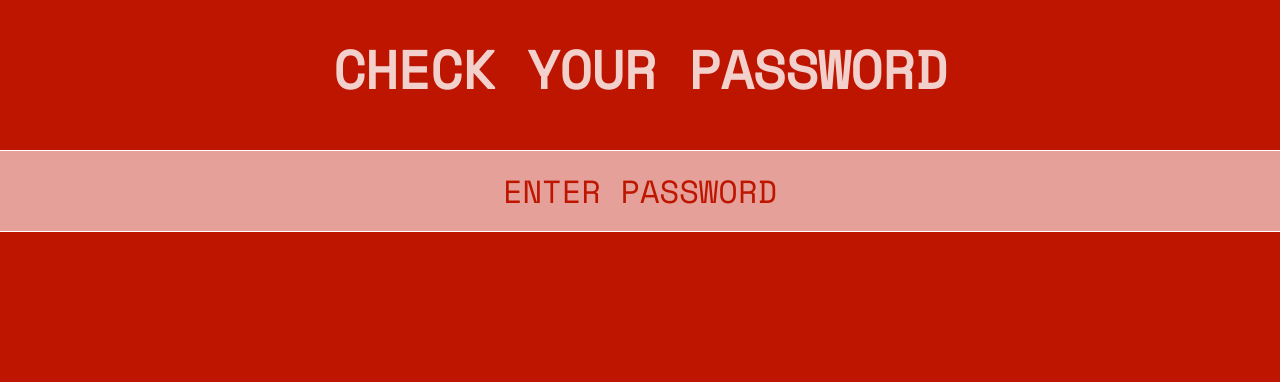
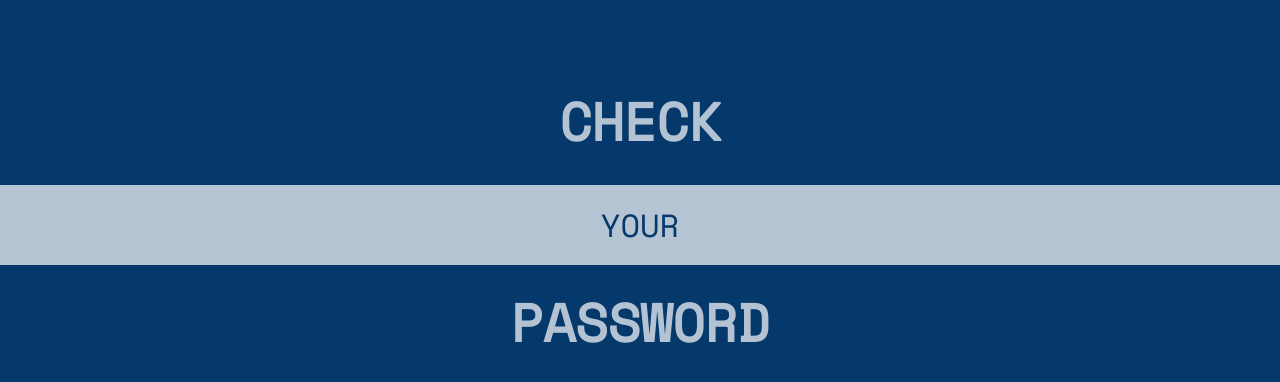
Before and after one commit to nikmargit/password-checker, a plain HTML site: page index.html in a window 1280 px wide. Drawn offline with nearby package versions, Linux system fonts and the light colour scheme.

```diff
--- a/css/password-checker.css
+++ b/css/password-checker.css
@@ -1,5 +1,5 @@
 :root {
-    --main-color: #be1500;
+    --main-color: #05386b;
 }
 
 body {
@@ -12,10 +12,15 @@
 h1 {
     text-transform: uppercase;
     text-align: center;
-    margin-top: 3%;
     font-weight: 700;
     font-size: 3.3rem;
-    color: rgba(255, 255, 255, 0.8);
+    color: rgba(255, 255, 255, 0.7);
+    margin-top: 2%;
+    margin-bottom: 0.1%;
+}
+
+h1:first-child {
+    margin-top: 7%;
 }
 
 input {
@@ -24,10 +29,10 @@
     text-align: center;
     padding-top: 1rem;
     padding-bottom: 1rem;
-    margin-top: 3rem;
+    margin-top: 2rem;
     font-size: 2rem;
-    background: rgba(255, 255, 255, 0.6);
-    border: 1px solid #fff;
+    background: rgba(255, 255, 255, 0.7);
+    border: 0;
     border-left: 0;
     border-right: 0;
 }
@@ -47,9 +52,8 @@
 
 td,
 tr {
-    background-color: white;
-    padding-left: 0.3rem;
-    padding-right: 0.3rem;
+    background-color: rgba(255, 255, 255, 0.5);
+    padding-left: 0.4rem;
 }
 
 #table-div {
@@ -63,7 +67,7 @@
 
 .done {
     color: rgba(255, 255, 255, 0.7);
-    font-size: 6rem;
+    font-size: 7rem;
 }
 
 .notCool {
@@ -72,11 +76,13 @@
 tr > td:nth-child(1) {
     border-top-left-radius: 0.7rem;
     border-bottom-left-radius: 0.7rem;
+    width: 1.6rem;
 }
 
 tr > td:nth-child(2) {
     border-top-right-radius: 0.7rem;
     border-bottom-right-radius: 0.7rem;
+    padding-right: 1rem;
 }
 
 ::-webkit-input-placeholder {
--- a/index.html
+++ b/index.html
@@ -17,12 +17,13 @@
 </head>
 
 <body id="body">
-  <h1>Check your password</h1>
+  <h1>Check</h1>
   <form action="">
-    <input type="password" name="password" id="password" placeholder="ENTER PASSWORD" required autofocus>
+    <input type="password" name="password" id="password" placeholder="YOUR" required autofocus>
   </form>
+  <h1>Password</h1>
   <div id="table-div"></div>
-  <!-- Optional JavaScript -->
+
   <!-- jQuery first, then Popper.js, then Bootstrap JS -->
   <script src="https://code.jquery.com/jquery-3.2.1.min.js" integrity="sha256-hwg4gsxgFZhOsEEamdOYGBf13FyQuiTwlAQgxVSNgt4="
     crossorigin="anonymous"></script>
--- a/js/password-checker.js
+++ b/js/password-checker.js
@@ -5,11 +5,11 @@
     let table;
 
     const cells = [
-        "One number",
+        "At least one number",
         "One uppercasse letter",
         "One lowercasse letter",
-        "At least 8 chars",
-        "At least one special char"
+        "At least eight chars",
+        "One special character"
     ];
     let valid = ["", "", "", "", ""];
 
@@ -56,7 +56,6 @@
                 break;
             case 5:
                 $(":root").css("--main-color", "#266900");
-                debugger;
                 tableDiv.html('<i class="fa fa-check-circle cool done"></i>');
                 break;
         }
@@ -82,7 +81,7 @@
         changeBackground();
     }
 
-    $(password).keydown(function() {
+    $(password).keyup(function() {
         checkPass();
     });
 });
```
